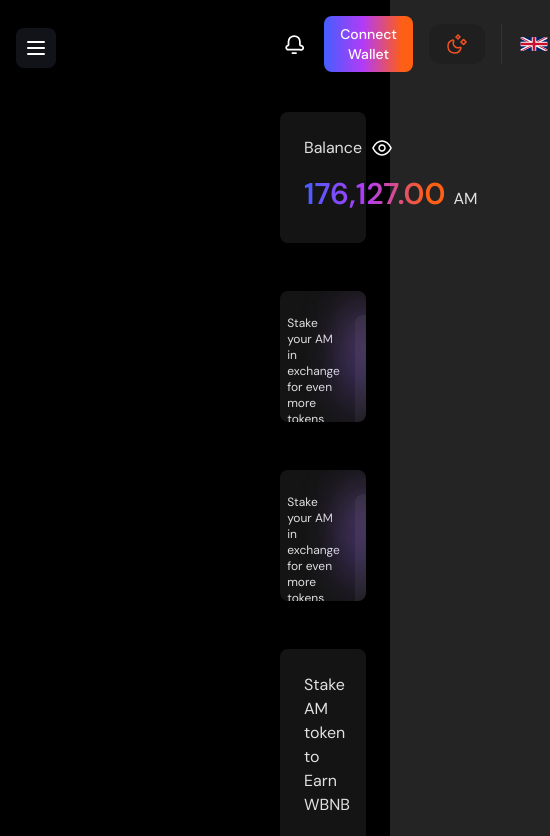
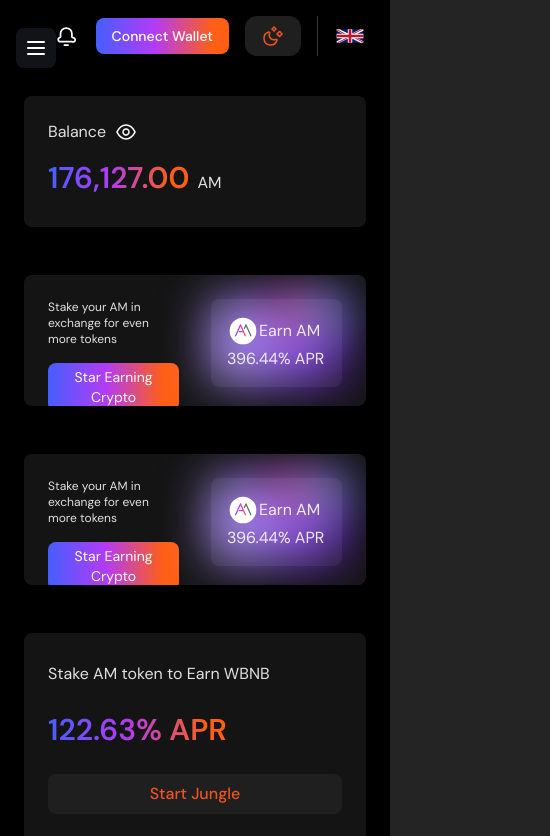
Before and after one commit to enspolat/amando, a React (Vite) app: page / in a window 390 px wide. Shown: the top 836 px of the page, 550 px wide, since content can reach past the window. Built offline with nearby package versions, Linux system fonts and the light colour scheme.

Commit message:
style fixed mobile

```diff
--- a/src/layouts/MainLayout.jsx
+++ b/src/layouts/MainLayout.jsx
@@ -6,7 +6,7 @@ export default function MainLayout() {
     return (
         <div className="min-h-screen bg-black">
             <Sidebar />
-            <div className="pl-64">
+            <div className="lg:pl-64 pl-0">
                 <Header />
                 <main className="p-6 w-full ">
                     <Outlet />
```
